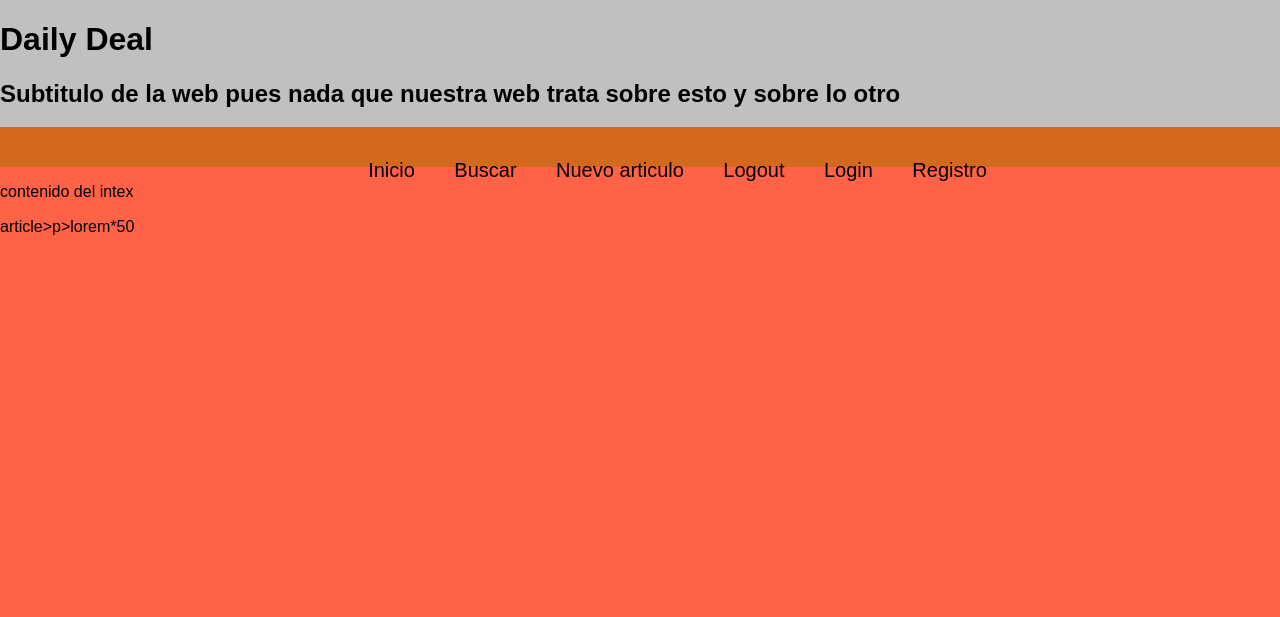
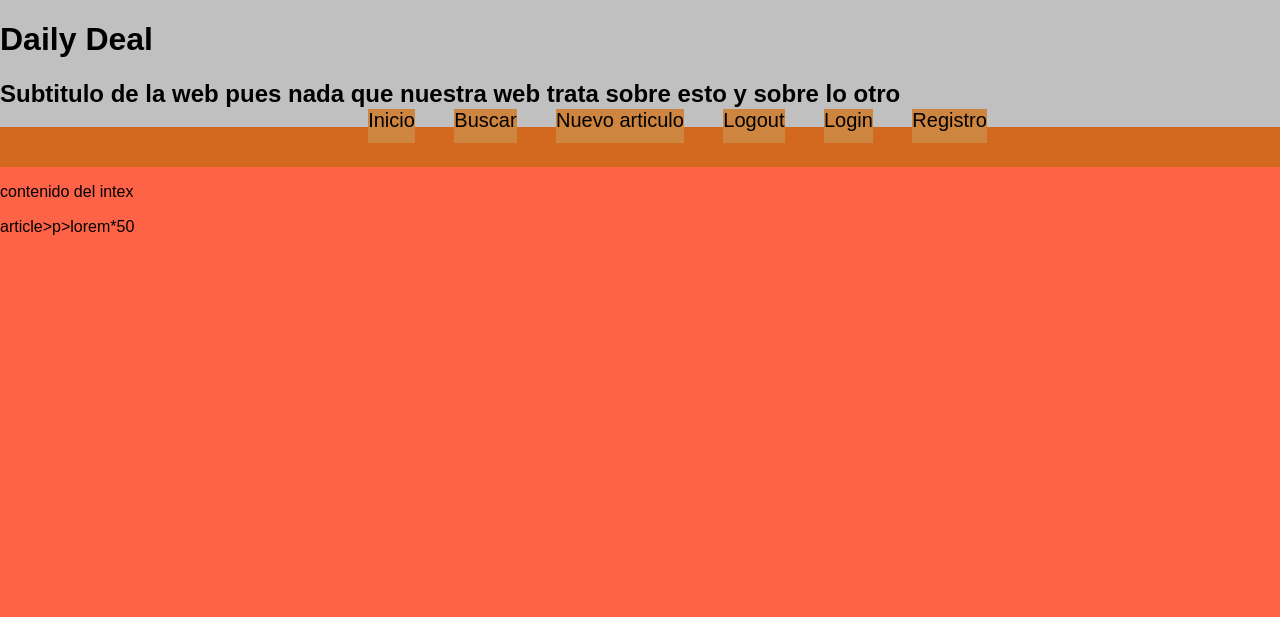
Before and after one commit to edugomez102/pcw_practicas, a PHP site: page / in a window 1280 px wide. Shown: the top 617 px of the page. Run offline with PHP 8.4, Linux system fonts and the light colour scheme.

Commit message:
update TODO y menu nav 640+ un poco más

```diff
--- a/css/main.css
+++ b/css/main.css
@@ -100,6 +100,10 @@ nav ul li a{
 main{
 	background-color: tomato;
 	flex: 1;
+	/* align-self: center; */
+	justify-content: center;
+
+	/* flex-direction: column; */
 	/* margin-top:auto; */
 	/* margin-bottom: auto; */
 	/* display: flex; */
@@ -159,12 +163,16 @@ footer ul{
 	/* header{ */
 	/* 	display: inline-block; */
 	/* } */
+	/* TODO Edu(06/02/2020): No sé si esto tiene algo que ver con el flex */
+	/* TODO Edu(07/02/2020): poner iconos */
+	/* TODO Edu(07/02/2020): poner el texto alineado con el nav */
 	nav{
 		font-family: sans-serif;
 		background: chocolate;
 		position: relative;
 		width: 100%;
 		height: 40px;
+		/* height: 0; */
 		padding: 0px;
 		top: 0px;
 		left: 0px;
@@ -181,7 +189,7 @@ footer ul{
 		height: 0px;
 		list-style-type: none;
 		text-align: center;
-		top: 0px;
+		top: -50px;
 		transform: translate(0, 0);
 	}
 	nav ul li{
@@ -190,7 +198,7 @@ footer ul{
 		top: 6px;
 		margin-left: 35px;
 		position: relative;
-		/* background: tomato; */
+		background: peru;
 	}
 	nav ul li a{
 		text-decoration: none;
```
